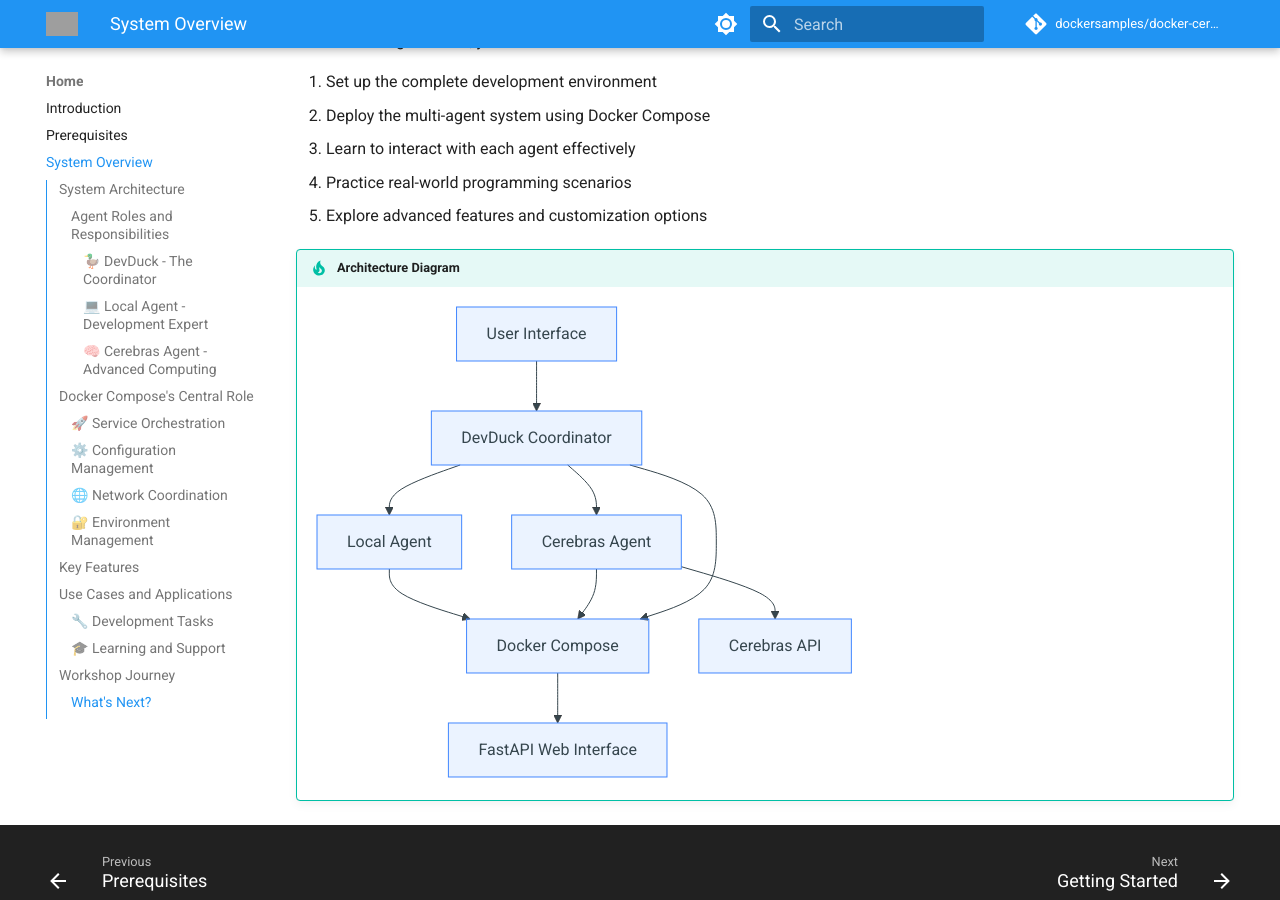
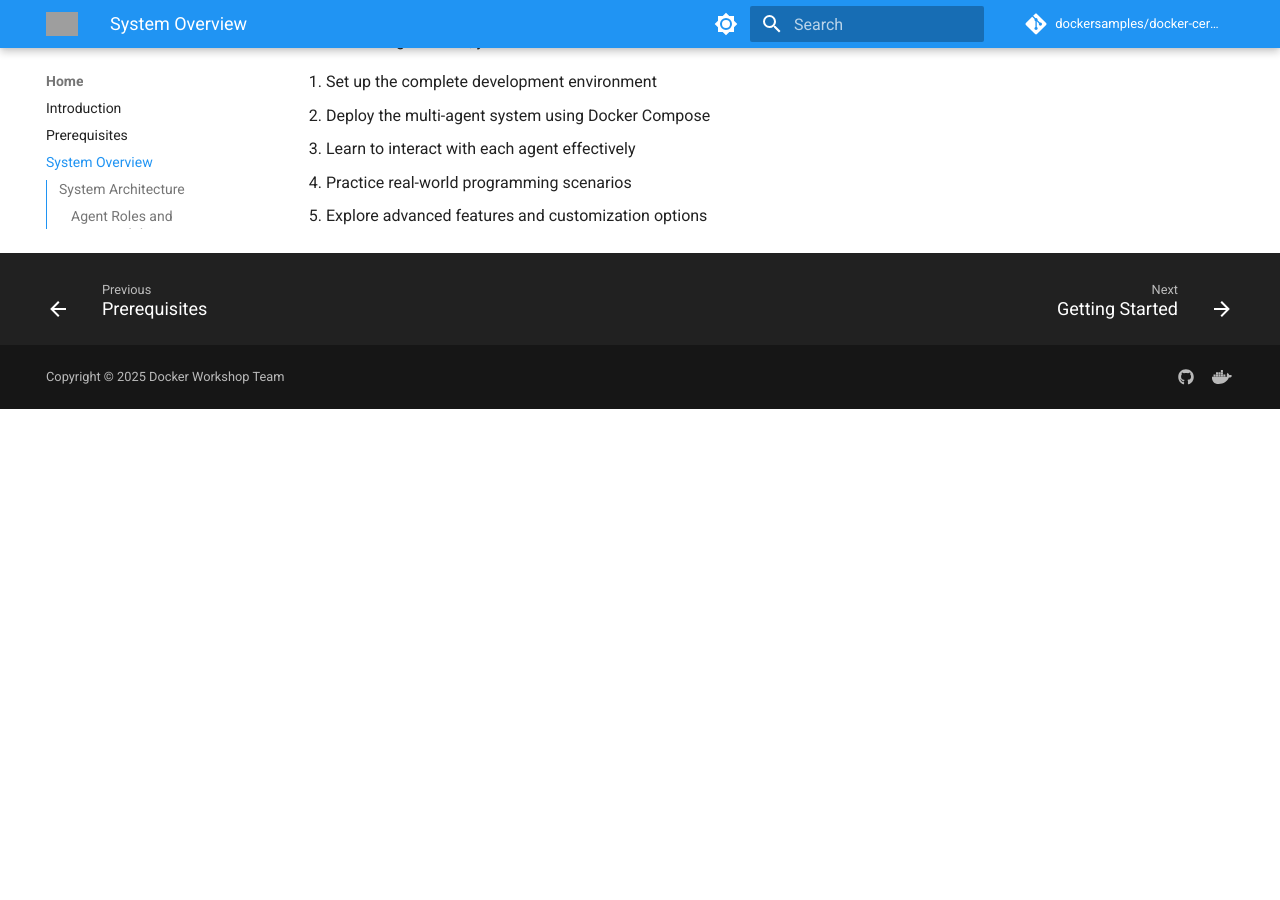
Before and after one commit to dockersamples/docker-cerebras-workshop, an MkDocs documentation site: the page built from docs/overview.md, in a window 1280 px wide and 900 px high, scrolled down 2827 px. Built offline with MkDocs 1.6.1 and Material for MkDocs 9.7.7, drawn with Linux system fonts in a browser that asks for light colours; comment, search, counter and statistics services are not loaded; after the commit the page ends 3236 px from its top, so only the background shows below that; grey boxes are pictures that could not be loaded.

Commit message:
Update overview.md

````diff
--- a/docs/overview.md
+++ b/docs/overview.md
@@ -95,16 +95,3 @@
 3. Learn to interact with each agent effectively
 4. Practice real-world programming scenarios
 5. Explore advanced features and customization options
-
-!!! tip "Architecture Diagram"
-    ```mermaid
-    graph TB
-        User[User Interface] --> DevDuck[DevDuck Coordinator]
-        DevDuck --> LocalAgent[Local Agent]
-        DevDuck --> CerebrasAgent[Cerebras Agent]
-        LocalAgent --> Docker[Docker Compose]
-        CerebrasAgent --> Docker
-        DevDuck --> Docker
-        Docker --> FastAPI[FastAPI Web Interface]
-        CerebrasAgent --> CerebrasAPI[Cerebras API]
-    ```
````
